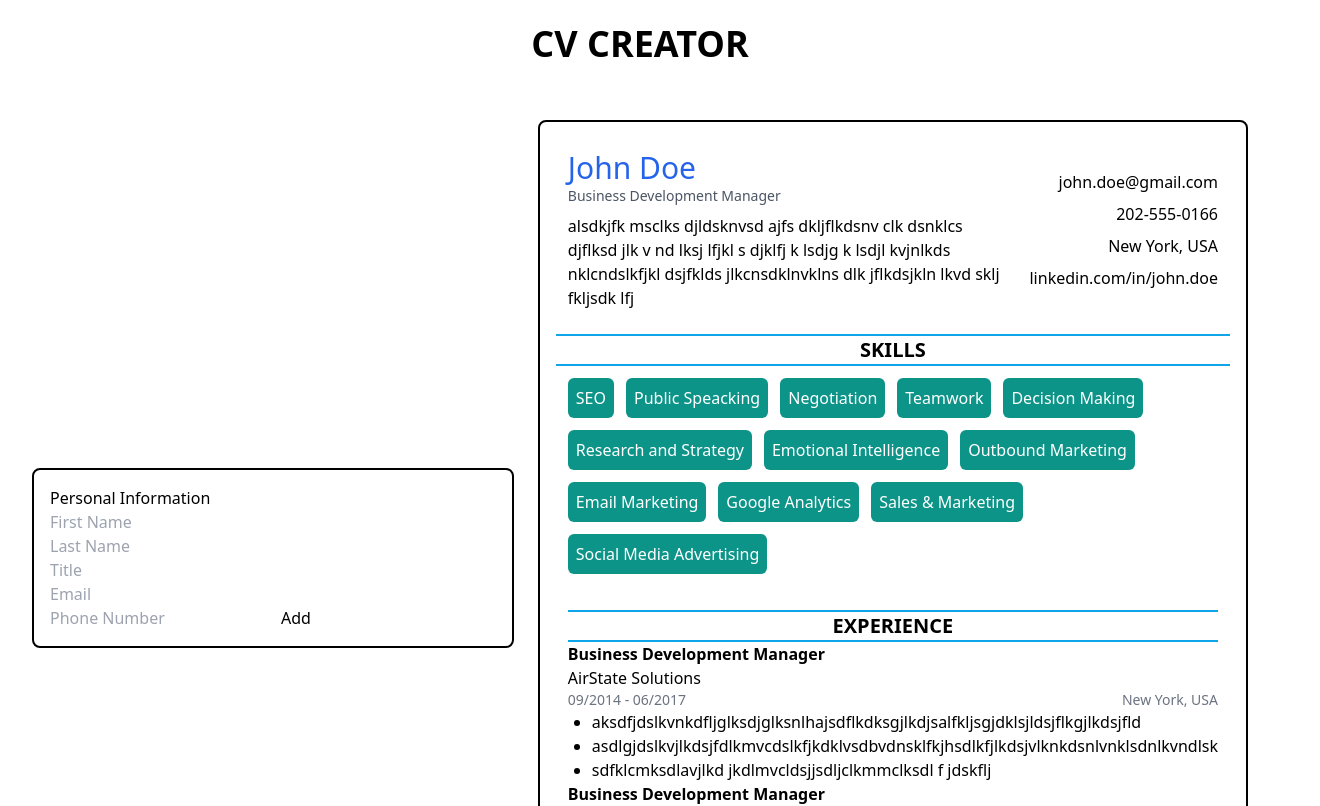
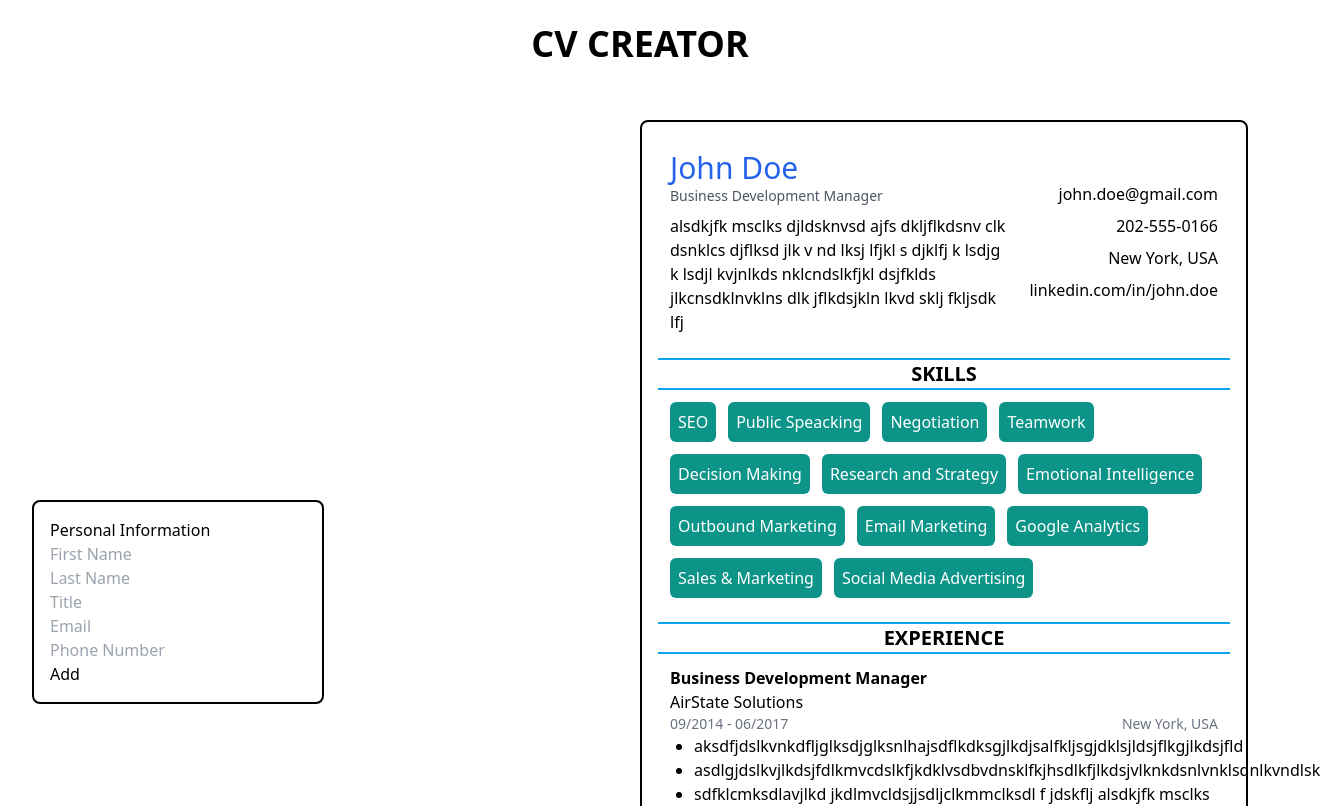
Before and after one commit to rtokala14/cv-project, a React (Create React App) app: page / in a window 1280 px wide. Shown: the top 806 px of the page, 1320 px wide, since content can reach past the window. Built offline with nearby package versions, Linux system fonts and the light colour scheme.

Commit message:
Fix padding for experience section

```diff
--- a/src/components/App.js
+++ b/src/components/App.js
@@ -40,7 +40,7 @@ class App extends React.Component {
           bullets: [
             "aksdfjdslkvnkdfljglksdjglksnlhajsdflkdksgjlkdjsalfkljsgjdklsjldsjflkgjlkdsjfld",
             "asdlgjdslkvjlkdsjfdlkmvcdslkfjkdklvsdbvdnsklfkjhsdlkfjlkdsjvlknkdsnlvnklsdnlkvndlsk",
-            "sdfklcmksdlavjlkd jkdlmvcldsjjsdljclkmmclksdl f jdskflj ",
+            "sdfklcmksdlavjlkd jkdlmvcldsjjsdljclkmmclksdl f jdskflj alsdkjfk msclks djldsknvsd ajfs dkljflkdsnv clk dsnklcs djflksd jlk v nd lksj lfjkl s djklfj k lsdjg k lsdjl  ",
           ],
         },
         {
--- a/src/components/Display.js
+++ b/src/components/Display.js
@@ -39,11 +39,12 @@ class Display extends React.Component {
           </ul>
         </div>
 
+        <div className="">
+          <h2 className="resume-title">experience</h2>
           <div className=" p-3">
-          <h2 className="resume-title">experience</h2>
             {data.experience.map((value, i) => {
               return (
-              <div>
+                <div className=" mb-2">
                   <h3 className=" font-bold">{value.title}</h3>
                   <h4 className=" font-medium">{value.company}</h4>
                   <div className=" flex justify-between">
@@ -59,6 +60,7 @@ class Display extends React.Component {
               );
             })}
           </div>
+        </div>
 
         <div>
           <h2 className="resume-title">education</h2>
--- a/src/index.css
+++ b/src/index.css
@@ -3,7 +3,7 @@
 @tailwind utilities;
 
 .container {
-    @apply border border-black border-2 rounded-lg p-4
+    @apply border border-black border-2 rounded-lg p-4 lg:w-1/2
 }
 
 .resume-title {
```
Lines whose indentation alone changed are shown as unchanged.
